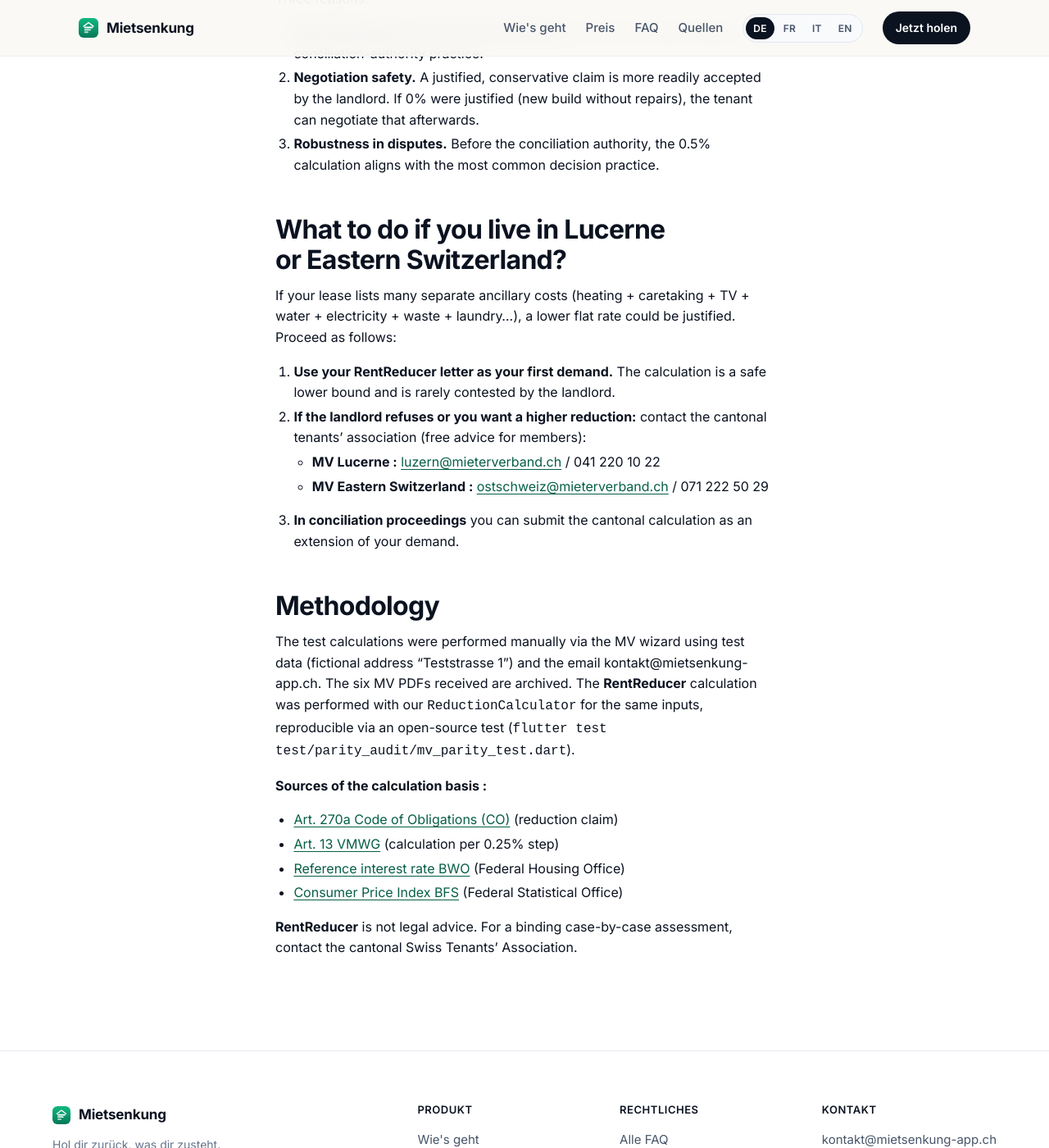
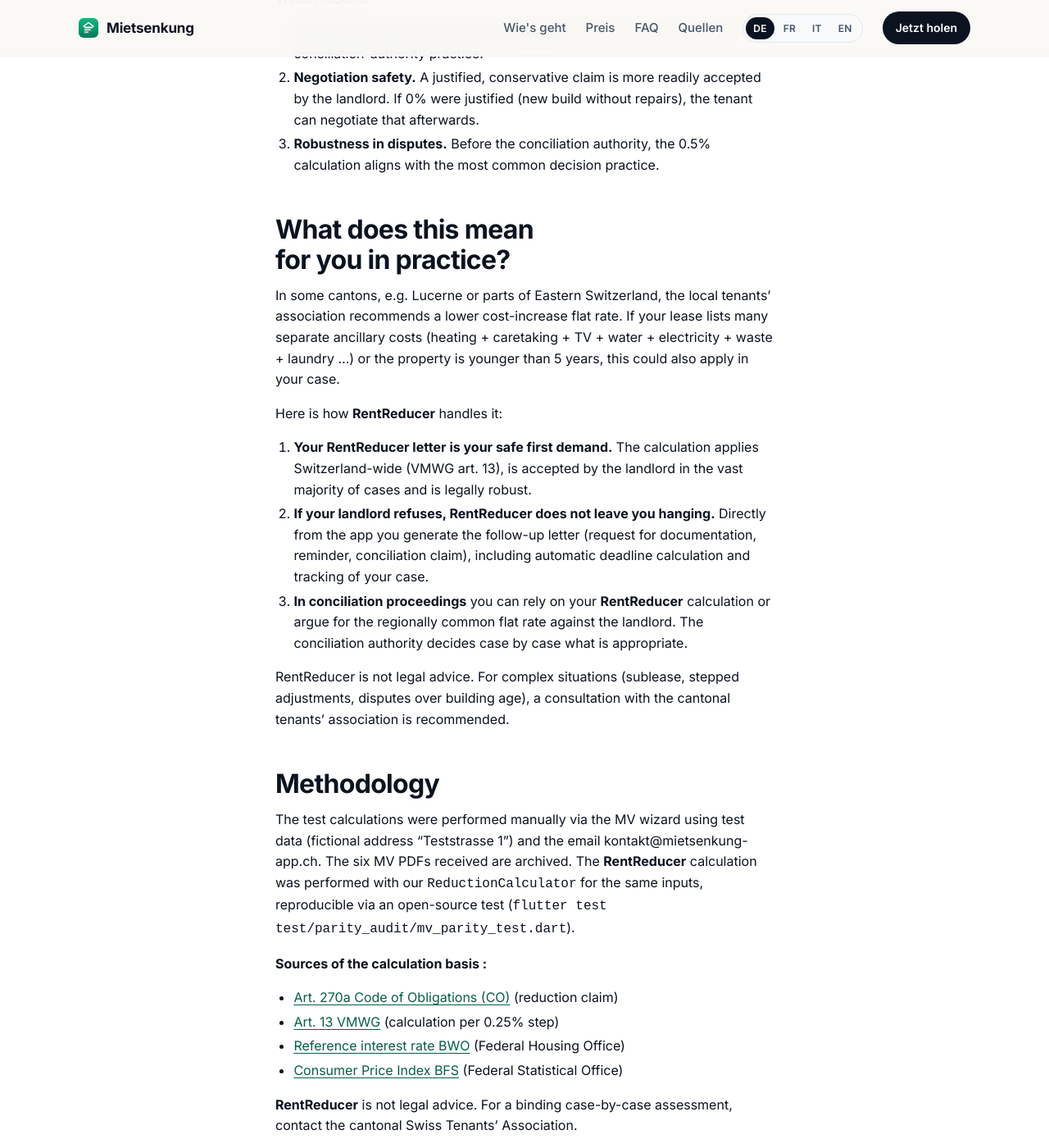
Before and after one commit to mietsenkung-app/mietsenkung-app.github.io, a Jekyll site: the page built from parity-en.md, in a window 1280 px wide and 1400 px high, scrolled down 2286 px. Shown: the whole window at 82% size. Built offline with Jekyll 4.4.1, drawn with Linux system fonts in a browser that asks for light colours.

Commit message:
fix(parity): keine direkten MV-Telefonnummern, Folgebrief-Workflow betont
Manuels Feedback: User soll in Mietsenkung bleiben, nicht ueber externe
MV-Telefonnummern zur Konkurrenz weitergeleitet werden. Sektion 'Was tun
wenn du in LU/SG wohnst' umformuliert zu 'Was bedeutet das konkret':
- Mietsenkung-Brief als sichere Erstforderung (schweizweit gueltig)
- Bei Ablehnung: Folgebrief-Workflow direkt in der App
- Im Schlichtungsverfahren: Mietsenkung-Berechnung oder regionale Pauschale

Generischer Hinweis 'kantonaler Mieterverband fuer komplexe Konstellationen'
bleibt als Backup-CTA.

Alle 4 Sprachen synchron.

```diff
--- a/parity-en.md
+++ b/parity-en.md
@@ -73,15 +73,17 @@ The Swiss tenancy ordinance (VMWG art. 13) does not prescribe a fixed cost-incre
 2. **Negotiation safety.** A justified, conservative claim is more readily accepted by the landlord. If 0% were justified (new build without repairs), the tenant can negotiate that afterwards.
 3. **Robustness in disputes.** Before the conciliation authority, the 0.5% calculation aligns with the most common decision practice.
 
-## What to do if you live in Lucerne or Eastern Switzerland?
+## What does this mean for you in practice?
 
-If your lease lists many separate ancillary costs (heating + caretaking + TV + water + electricity + waste + laundry...), a lower flat rate could be justified. Proceed as follows:
+In some cantons, e.g. Lucerne or parts of Eastern Switzerland, the local tenants' association recommends a lower cost-increase flat rate. If your lease lists many separate ancillary costs (heating + caretaking + TV + water + electricity + waste + laundry ...) or the property is younger than 5 years, this could also apply in your case.
 
-1. **Use your <strong>RentReducer</strong> letter as your first demand.** The calculation is a safe lower bound and is rarely contested by the landlord.
-2. **If the landlord refuses or you want a higher reduction:** contact the cantonal tenants' association (free advice for members):
-   - **MV Lucerne :** [luzern@mieterverband.ch](mailto:luzern@mieterverband.ch) / 041 220 10 22
-   - **MV Eastern Switzerland :** [ostschweiz@mieterverband.ch](mailto:ostschweiz@mieterverband.ch) / 071 222 50 29
-3. **In conciliation proceedings** you can submit the cantonal calculation as an extension of your demand.
+Here is how <strong>RentReducer</strong> handles it:
+
+1. **Your <strong>RentReducer</strong> letter is your safe first demand.** The calculation applies Switzerland-wide (VMWG art. 13), is accepted by the landlord in the vast majority of cases and is legally robust.
+2. **If your landlord refuses, <strong>RentReducer</strong> does not leave you hanging.** Directly from the app you generate the follow-up letter (request for documentation, reminder, conciliation claim), including automatic deadline calculation and tracking of your case.
+3. **In conciliation proceedings** you can rely on your <strong>RentReducer</strong> calculation or argue for the regionally common flat rate against the landlord. The conciliation authority decides case by case what is appropriate.
+
+RentReducer is not legal advice. For complex situations (sublease, stepped adjustments, disputes over building age), a consultation with the cantonal tenants' association is recommended.
 
 ## Methodology
 
```
Also changed, not shown: parity-de.md (+9 -7 lines), parity-fr.md (+9 -7 lines), parity-it.md (+9 -7 lines).
